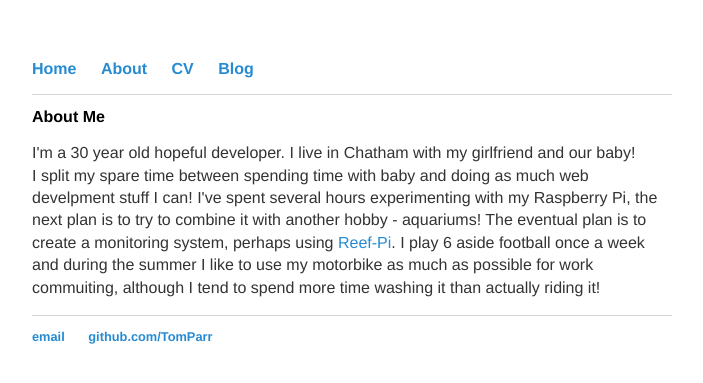
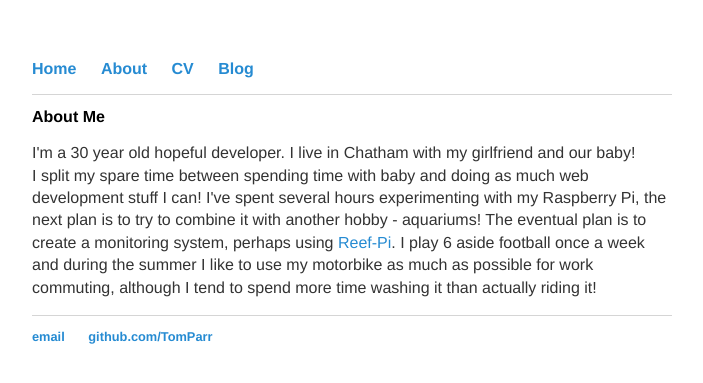
Before and after one commit to TomParr/TomParr.github.io, a Jekyll site: the page built from about/index.html, in a window 1280 px wide. Shown: the top 383 px of the page, without its empty margins (288-991 px from the left). Built offline with Jekyll 4.4.1, drawn with Linux system fonts in a browser that asks for light colours.

Commit message:
Update index.html

```diff
--- a/about/index.html
+++ b/about/index.html
@@ -5,7 +5,7 @@ title: Tom Parr - About
 <div class="blurb">
 	<h2>About Me</h2>
 	<p> I'm a 30 year old hopeful developer. I live in Chatham with my girlfriend and our baby! <br />
-		I split my spare time between spending time with baby and doing as much web develpment stuff I can!
+		I split my spare time between spending time with baby and doing as much web development stuff I can!
 		I've spent several hours experimenting with my Raspberry Pi, the next plan is to try to combine it with another hobby - aquariums! The eventual plan is to create a monitoring system, perhaps using <a href https://reef-pi.github.io/>Reef-Pi</a>.
-		I play 6 aside football once a week and during the summer I like to use my motorbike as much as possible for work commuiting, although I tend to spend more time washing it than actually riding it!</p>
+		I play 6 aside football once a week and during the summer I like to use my motorbike as much as possible for work commuting, although I tend to spend more time washing it than actually riding it!</p>
 </div><!-- /.blurb -->
```
